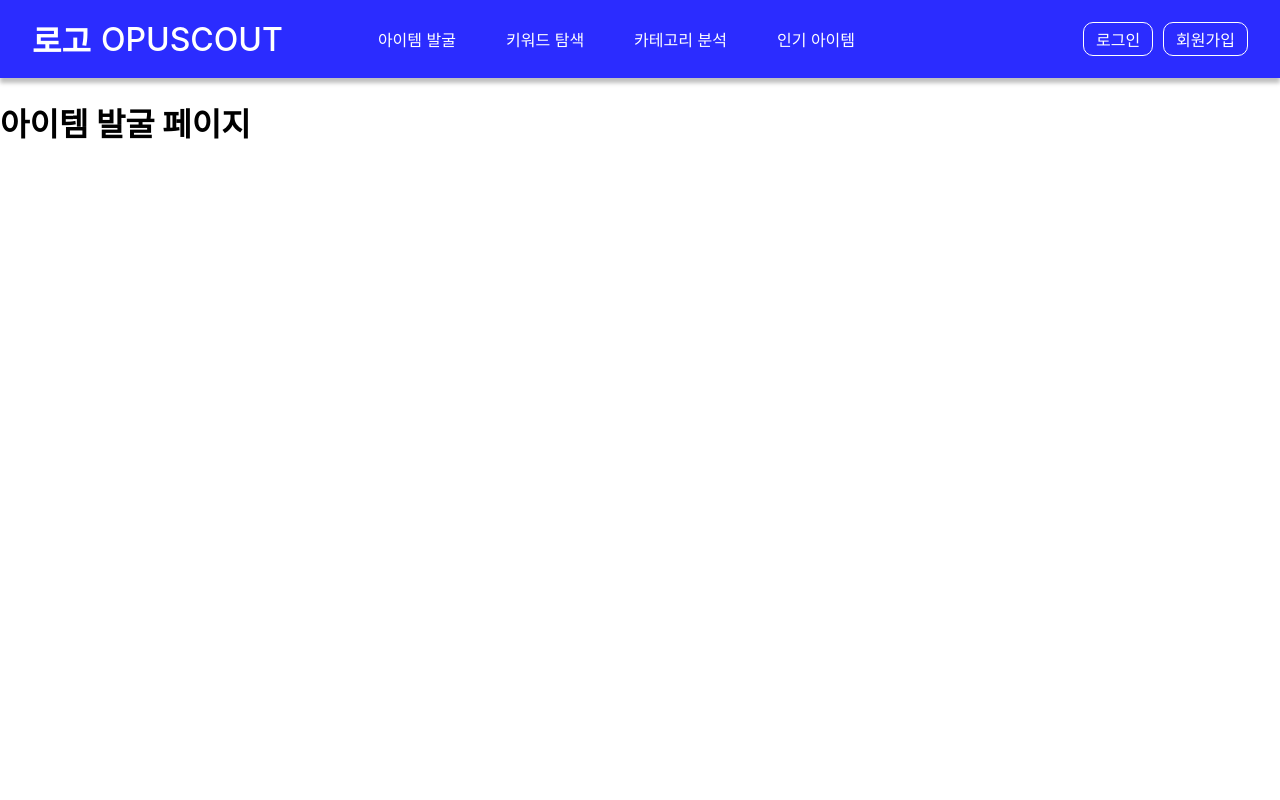
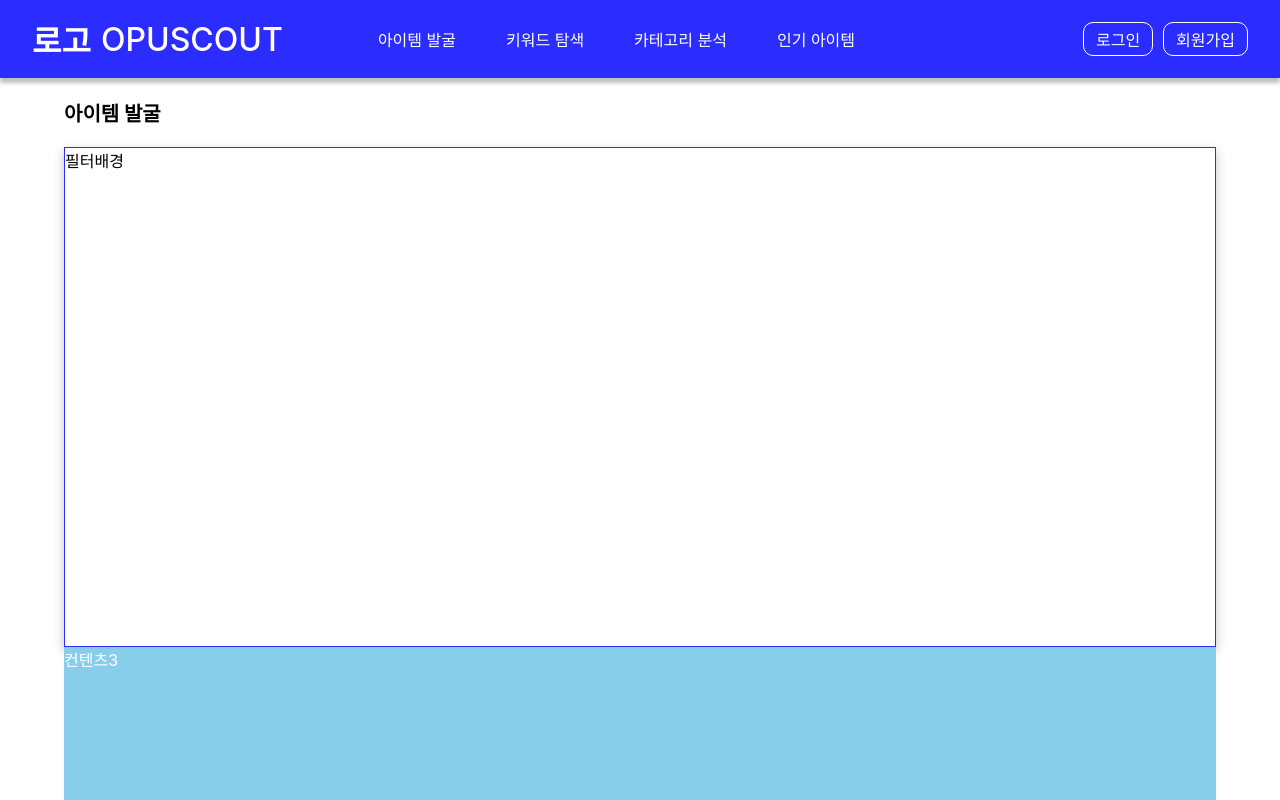
Before and after one commit to choheeis/OPUSCOUT_WEB, a React (Create React App) app in the folder opuscout/: page /item in a window 1280 px wide. Shown: the top 800 px of the page. Built offline with nearby package versions, Linux system fonts and the light colour scheme.

Commit message:
Refactor Codes : 리액트 컴포넌트별로 구현하도록 수정

```diff
--- a/opuscout/package.json
+++ b/opuscout/package.json
@@ -10,7 +10,8 @@
     "react": "^16.13.1",
     "react-dom": "^16.13.1",
     "react-router-dom": "^5.2.0",
-    "react-scripts": "3.4.3"
+    "react-scripts": "3.4.3",
+    "styled-components": "^5.1.1"
   },
   "scripts": {
     "start": "react-scripts start",
--- a/opuscout/src/App.js
+++ b/opuscout/src/App.js
@@ -6,11 +6,12 @@ import Keyword from './containers/Keyword';
 import Category from './containers/Category';
 import Hot from './containers/Hot';
 
+
 class App extends Component {
   render() {
     return (
       <div className="App">
-        <Header>{this.props.children}</Header>
+        <Header />
         <Route path="/item" component={Item} exact />
         <Route path="/keyword" component={Keyword} exact/>
         <Route path="/category" component={Category} exact/>
--- /dev/null
+++ b/opuscout/src/components/CategoryFilter.js
@@ -0,0 +1,5 @@
+import React from 'react';
+
+function CategoryFilter() {
+
+}
--- /dev/null
+++ b/opuscout/src/components/FilterBackground.js
@@ -0,0 +1,34 @@
+import React from 'react';
+import styled from 'styled-components';
+
+const FilterTitle = styled.div`
+    .page-title {
+        color: #000000;
+        background: #ffffff;
+        margin-top: 20px;
+        margin-bottom: 20px;
+        font-size: 20px;
+        font-weight: bold;
+    }
+    .filter-background {
+        height: 500px;
+        border: 0.5px solid #2B2CFF;
+        background: #ffffff;
+        color: black;
+        box-sizing: border-box;
+        box-shadow: 0px 4px 10px rgba(0, 0, 0, 0.25);
+    }
+`;
+
+function FilterBackground({children}) {
+    return(
+        <FilterTitle>
+            <div className="page-title">
+                {children}
+            </div>
+            <div className="filter-background">필터배경</div>
+        </FilterTitle>
+    )
+}
+
+export default FilterBackground;
--- /dev/null
+++ b/opuscout/src/containers/Item.css
@@ -0,0 +1,69 @@
+.item {
+    color: #ffffff;
+}
+
+.item-container {
+    max-width: 90%;
+    margin: 0 auto;
+}
+
+.filter-inner {
+    display: block;
+    content: "";
+    clear: both;
+    height: 500px;
+    width: 90%;
+    margin: 30px auto;
+    background: black;
+}
+
+.filter-left-container {
+    width: 48%;
+    height: 100%;
+    color: white;
+    background: greenyellow;
+    box-sizing: border-box;
+    float: left;
+}
+
+/* .filter-title {
+    color: #2B2CFF;
+    font-weight: 500;
+    font-size: 15px;
+} */
+
+.category-container {
+    height: 90%;
+    margin-top: 20px;
+    border: 0.5px solid #2B2CFF;
+}
+
+
+
+
+
+.filter-right-container {
+    width: 48%;
+    height: 100%;
+    background: skyblue;
+    color: black;
+    box-sizing: border-box;
+    float: right;
+}
+
+
+
+
+
+
+
+
+.contents3 {
+    height: 500px;
+    background: skyblue;
+}
+
+.contents4 {
+    height: 500px;
+    background: pink;
+}
--- a/opuscout/src/containers/Item.js
+++ b/opuscout/src/containers/Item.js
@@ -1,9 +1,17 @@
 import React from 'react';
+import './Item.css';
+import FilterBackground from '../components/FilterBackground';
 
-function Item() {
+const Item = () => {
     return (
-        <div>
-            <h1>아이템 발굴 페이지</h1>
+        <div className="item">
+            <div className="item-container">
+                <FilterBackground>아이템 발굴
+
+                </FilterBackground>
+                <div className="contents3">컨텐츠3</div>
+                <div className="contents4">컨텐츠4</div>
+            </div>
         </div>
     );
 }
--- a/opuscout/src/index.css
+++ b/opuscout/src/index.css
@@ -1,7 +1,7 @@
 body {
   margin: 0;
   height: 100%;
-  overflow: hidden;
+  overflow: scroll;
   font-size:100%;
   font-family: -apple-system, BlinkMacSystemFont, 'Segoe UI', 'Roboto', 'Oxygen',
     'Ubuntu', 'Cantarell', 'Fira Sans', 'Droid Sans', 'Helvetica Neue',
```
Also changed, not shown: 2 other files (tests, documents, lock files or other folders).
